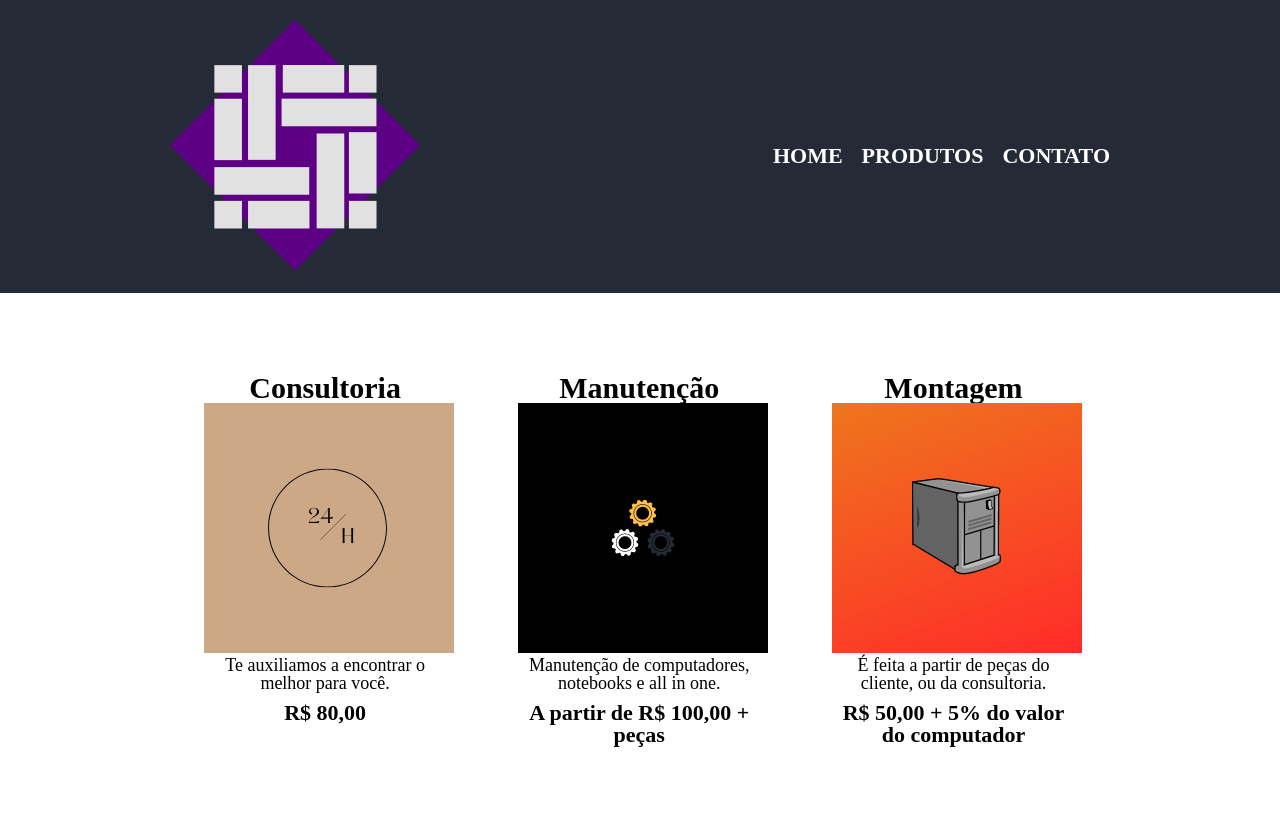
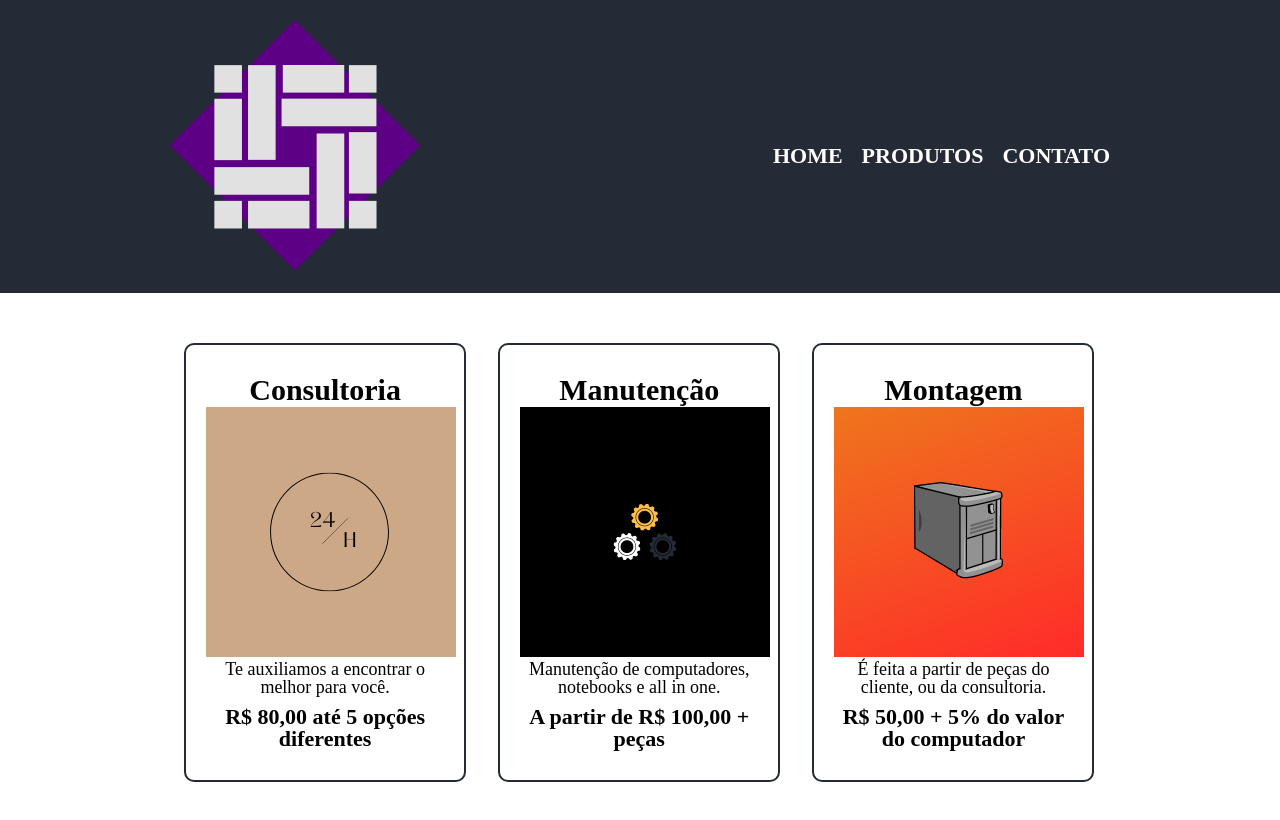
Before and after one commit to Phna-b/site-htmlcss-exercise, a plain HTML site: page produtos.html in a window 1280 px wide. Drawn offline with Linux system fonts and the light colour scheme.

Commit message:
Att Products List Effects

```diff
--- a/produtos.html
+++ b/produtos.html
@@ -29,7 +29,7 @@
                 <h2>Consultoria</h2>
                 <img src="midia/consultoria.png" width="250" height="250">
                 <p class="produto-desc">Te auxiliamos a encontrar o melhor para você.</p>
-                <p class="produto-preco">R$ 80,00</p>
+                <p class="produto-preco">R$ 80,00 até 5 opções diferentes</p>
             </li>
             <li>
                 <h2>Manutenção</h2>
--- a/styles/produtos.css
+++ b/styles/produtos.css
@@ -28,6 +28,12 @@ nav a{
     text-decoration: none; /* Tira o sublinhado dos textos com link*/
 }
 
+nav a:hover{ /*Mapeando comportamento hover no a da parte de navegação, Faz com que quando o mouse esteja em cima disso o estilo mude a cor para roxo e sublinhado*/
+    color: rgb(107, 2, 206);
+    text-decoration: underline;
+
+}
+
 .produtos{
     width: 940px;
     margin: 0 auto;
@@ -42,11 +48,32 @@ nav a{
     margin: 0 1.5%; /*Margem interna de 0 para cima e baixo e 1.5% para os lados*/
     padding: 30px 20px; /*Espaçamento interno*/
     box-sizing: border-box; /*Define o width como permanente e as alterações seguintes são feitas dentro dele*/
+    /*Esses três aspectos são necessarios para o funcionamento e a criação de uma borda*/
+    border-color: #242a36;
+    border-width: 2px;
+    border-style: solid;
+    /*Pode ser declarada de maneira unificada*/
+    border: 2px solid #242a36;
+    border-radius: 10px;
+}
+
+.produtos li:hover{
+    border-color: rgb(107, 2, 206);
+
+}
+
+.produtos li:active{ /*Quando o for clickado*/
+    border-color: coral;
+}
+
+.produtos li:hover h2{  /*Quando o mouse estiver em cima da lista alterar o h2 dela*/
+    font-size: 34px;
 }
 
 .produtos h2{
     font-size: 30px;
     font-weight: bold;
+    margin-bottom: 2px;
 }
 
 .produto-desc{
```
